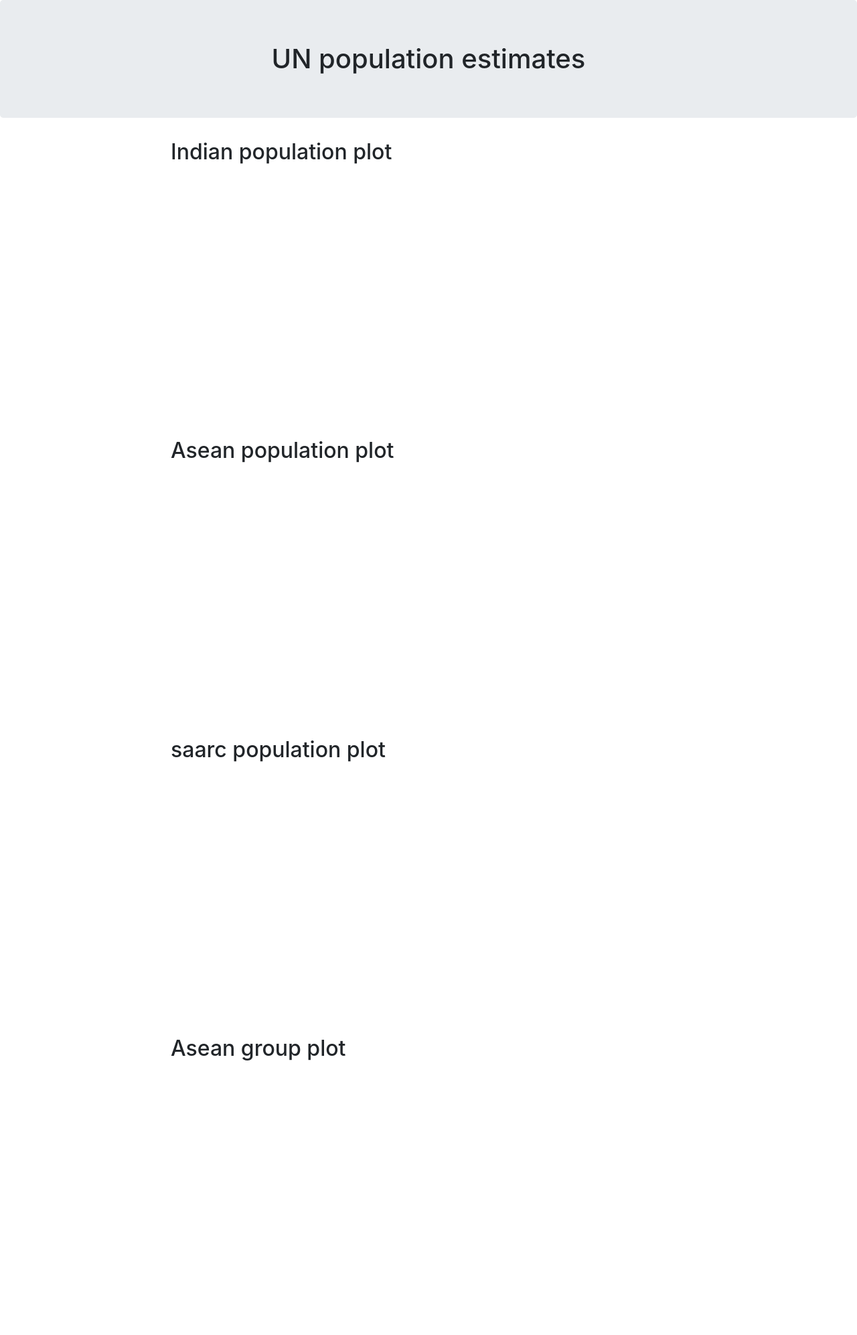
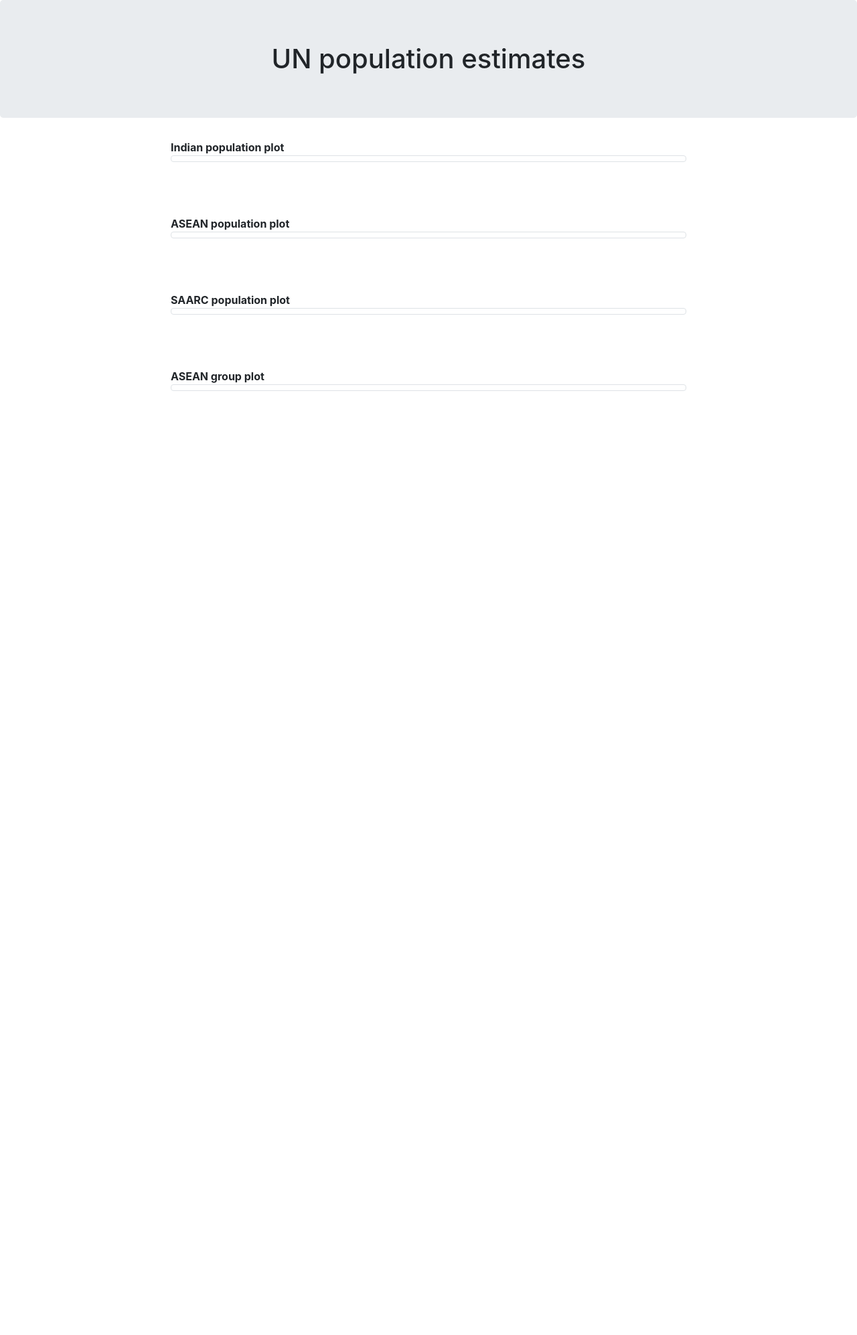
Before and after one commit to chrisjos007/javascript-and-python, a PHP site: page / in a window 1280 px wide. Shown: the whole page at 67% size. After the commit the page ends 584 px from the top, so only its background shows below. Run offline with PHP 8.4, Linux system fonts and the light colour scheme.

Commit message:
changes plot titles and gives margin

```diff
--- a/index.html
+++ b/index.html
@@ -19,26 +19,26 @@
         <div class="container">
             <div class="row">
                 <div class="col">
-                    <h2>Indian population plot</b></h2>
-                    <div class="container" id="india"></div>
+                    <strong>Indian population plot</strong>
+                    <div class="container img-thumbnail" id="india"></div>
                 </div>
             </div>
             <div class="row">
                 <div class="col">
-                    <h2>Asean population plot</h2>
-                    <div class="container" id="asean"></div>
+                    <strong>ASEAN population plot</strong>
+                    <div class="container img-thumbnail" id="asean"></div>
                 </div>
             </div>
             <div class="row">
                 <div class="col">
-                    <h2>saarc population plot</h2>
-                    <div class="container" id="saarc"></div>
+                    <strong>SAARC population plot</strong>
+                    <div class="container img-thumbnail" id="saarc"></div>
                 </div>
             </div>
             <div class="row">
                 <div class="col">
-                    <h2>Asean group plot</h2>
-                    <div class="container" id="asean_group"></div>
+                    <strong>ASEAN group plot</strong>
+                    <div class="container img-thumbnail" id="asean_group"></div>
                 </div>
             </div>
         </figure>
--- a/style.css
+++ b/style.css
@@ -35,3 +35,8 @@
   .highcharts-data-table tr:hover {
     background: #f1f7ff;
   }
+
+
+  .container .col {
+    margin-bottom: 10%;
+  }
```
